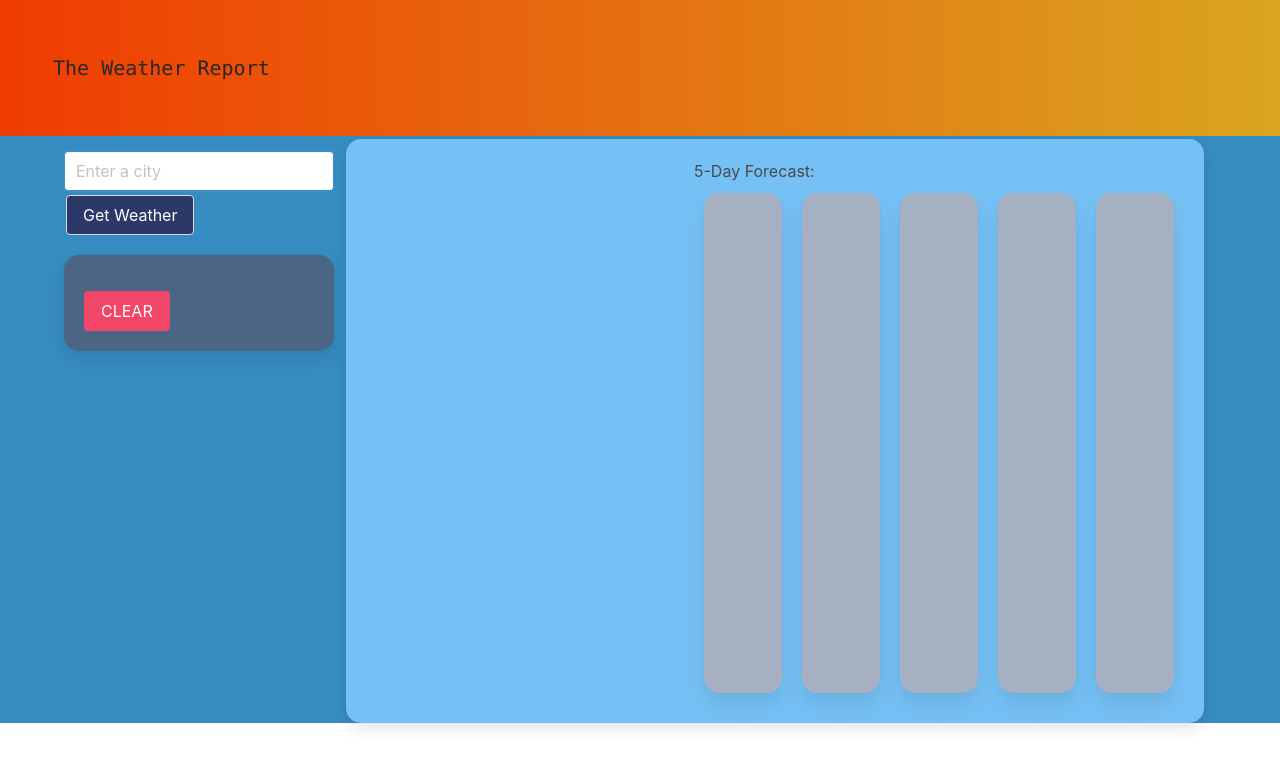
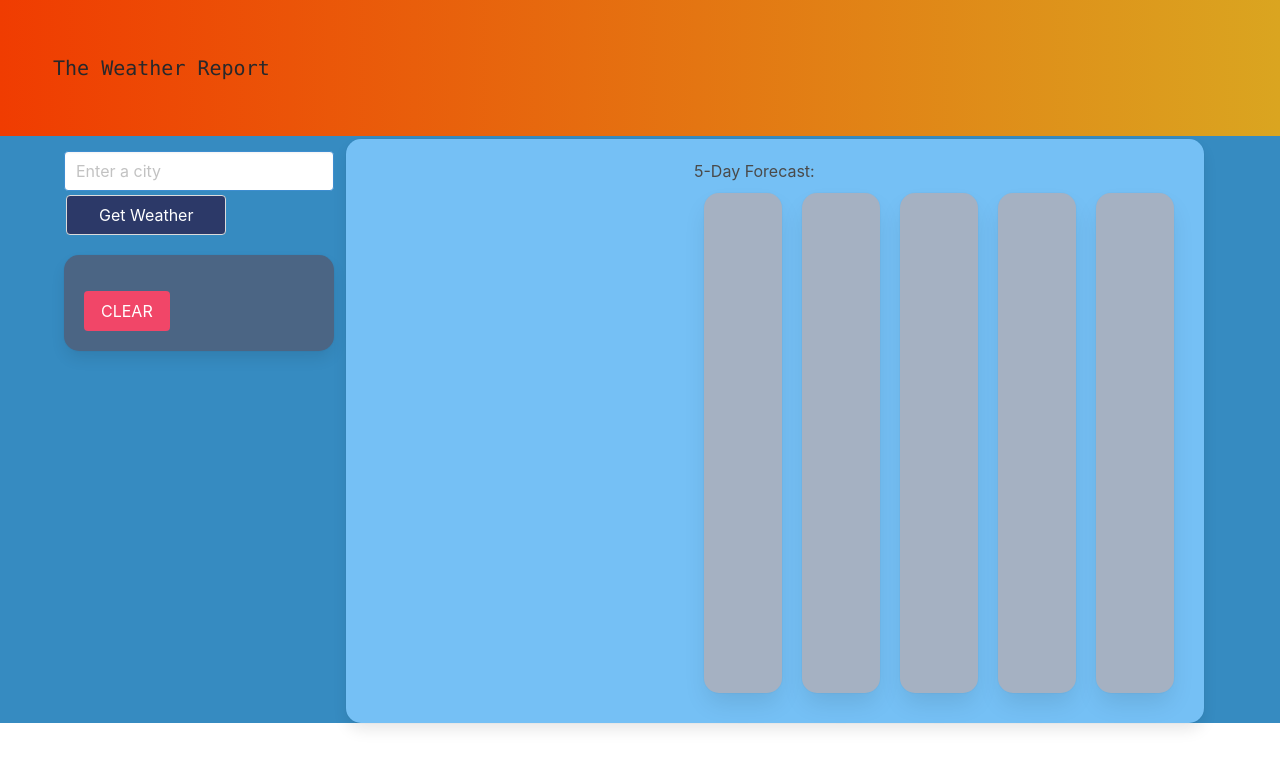
Before and after one commit to JimothyThunderguns/Sea-Shanty-3, a plain HTML site: page index.html in a window 1280 px wide. Drawn offline with nearby package versions, Linux system fonts and the light colour scheme; no server answers.

Commit message:
Fixed style css
Had some missteps in style

```diff
--- a/style.css
+++ b/style.css
@@ -60,13 +60,13 @@ background: linear-gradient(90deg,  #f03c01 0%, #DAA520 100%);;
 
   /*search bar and button css*/
   #submit {
-    margin-bottom: 20px;s
+    margin-bottom: 20px;
   }
 
 .prez {
     background-color: #2c3968;
     color: white;
-    padding: 15px 32px
+    padding: 15px 32px;
     text-decoration: none;
     display: flex;
     font-size: 16px;
```
